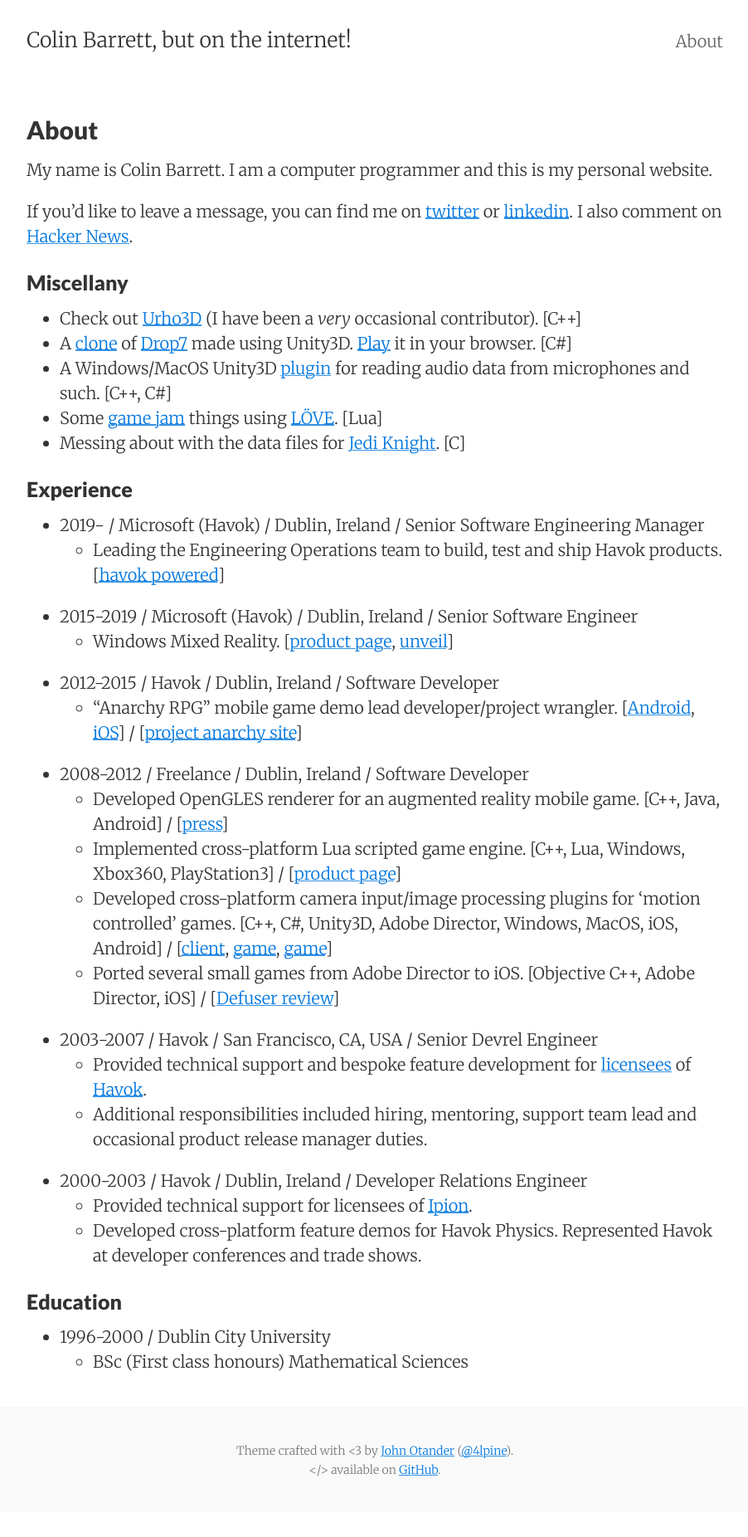
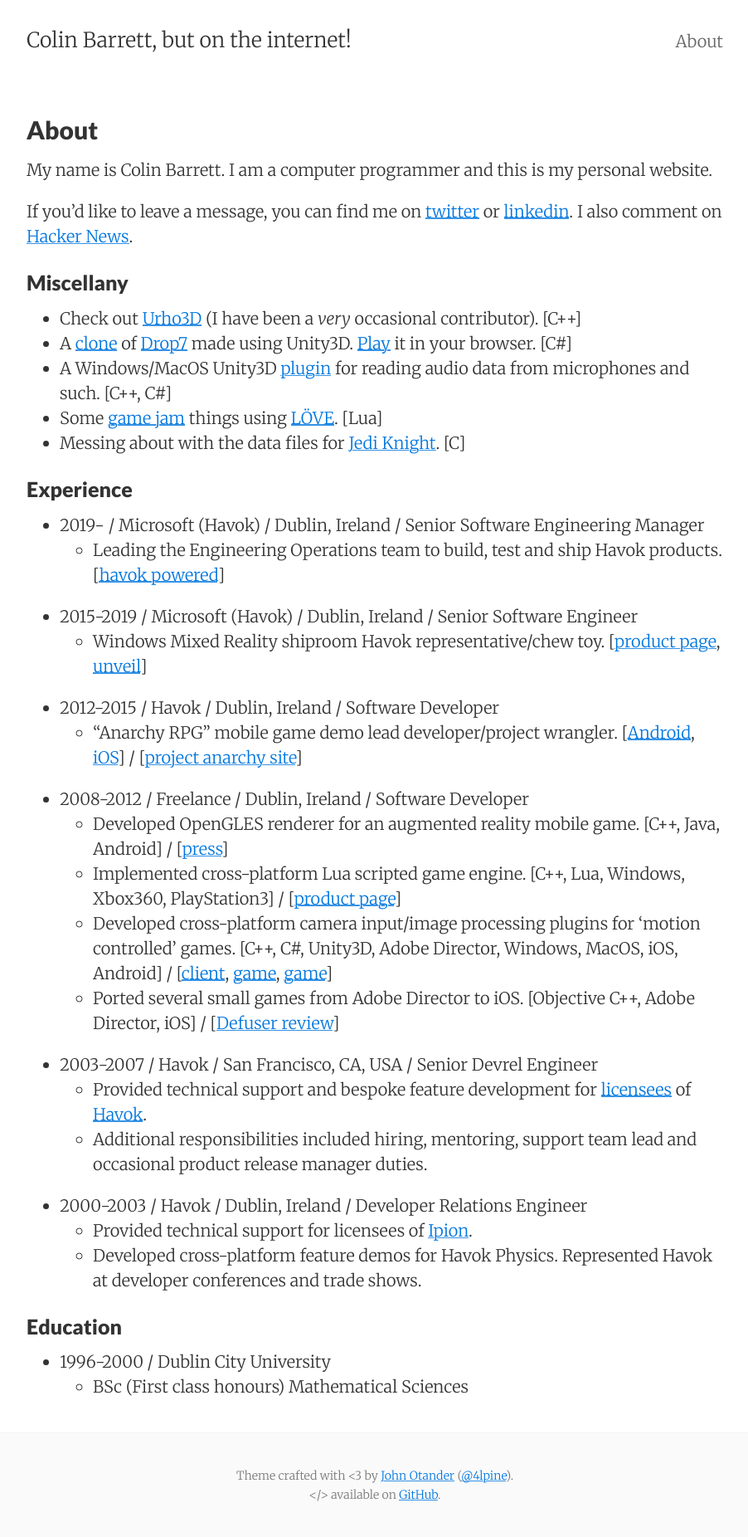
Before and after one commit to barrettcolin/barrettcolin.github.io, a Jekyll site: the page built from about.md, in a window 1280 px wide. Shown: the whole page at 83% size, without its empty margins (188-1090 px from the left). Built offline with Jekyll 4.4.1, drawn with Linux system fonts in a browser that asks for light colours; before the commit the page ends 1822 px from its top, so only the background shows below that.

Commit message:
Update about.md

```diff
--- a/about.md
+++ b/about.md
@@ -18,7 +18,7 @@ If you'd like to leave a message, you can find me on [twitter](http://twitter.co
 * 2019- / Microsoft (Havok) / Dublin, Ireland / Senior Software Engineering Manager
   * Leading the Engineering Operations team to build, test and ship Havok products. \[[havok powered](https://www.havok.com/havok-powered/)]
 * 2015-2019 / Microsoft (Havok) / Dublin, Ireland / Senior Software Engineer
-  * Windows Mixed Reality. \[[product page](https://www.microsoft.com/en-us/windows/windows-mixed-reality), [unveil](https://blogs.windows.com/windowsexperience/2017/10/03/the-era-of-windows-mixed-reality-begins-october-17)\]
+  * Windows Mixed Reality shiproom Havok representative/chew toy. \[[product page](https://www.microsoft.com/en-us/windows/windows-mixed-reality), [unveil](https://blogs.windows.com/windowsexperience/2017/10/03/the-era-of-windows-mixed-reality-begins-october-17)\]
 * 2012-2015 / Havok / Dublin, Ireland / Software Developer
   * "Anarchy RPG" mobile game demo lead developer/project wrangler. \[[Android](https://play.google.com/store/apps/details?id=com.havok.Vision.AnarchyRPG&amp;hl=en), [iOS](https://itunes.apple.com/us/app/anarchy-rpg/id660485296?mt=8)\] / \[[project anarchy site](http://projectanarchy.com/)\]
 * 2008-2012 / Freelance / Dublin, Ireland / Software Developer
```
